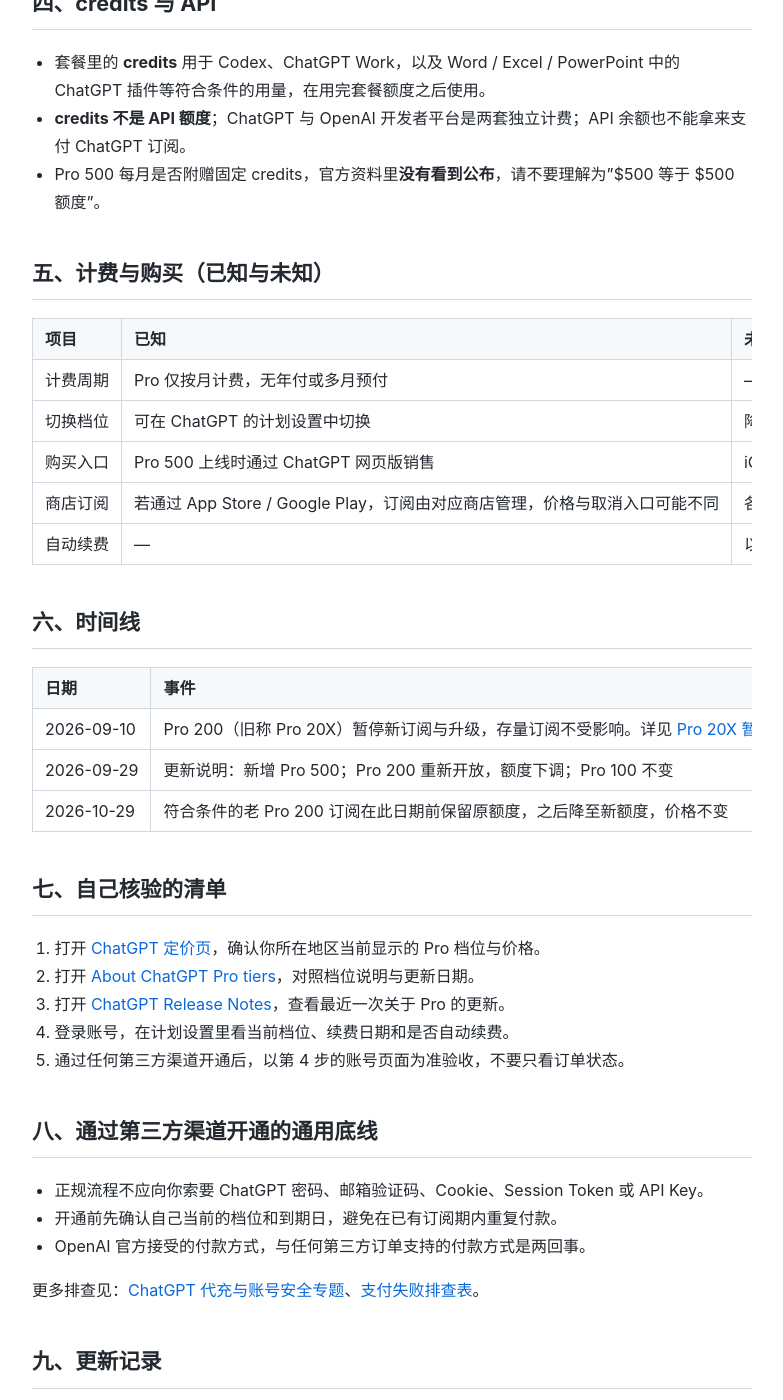
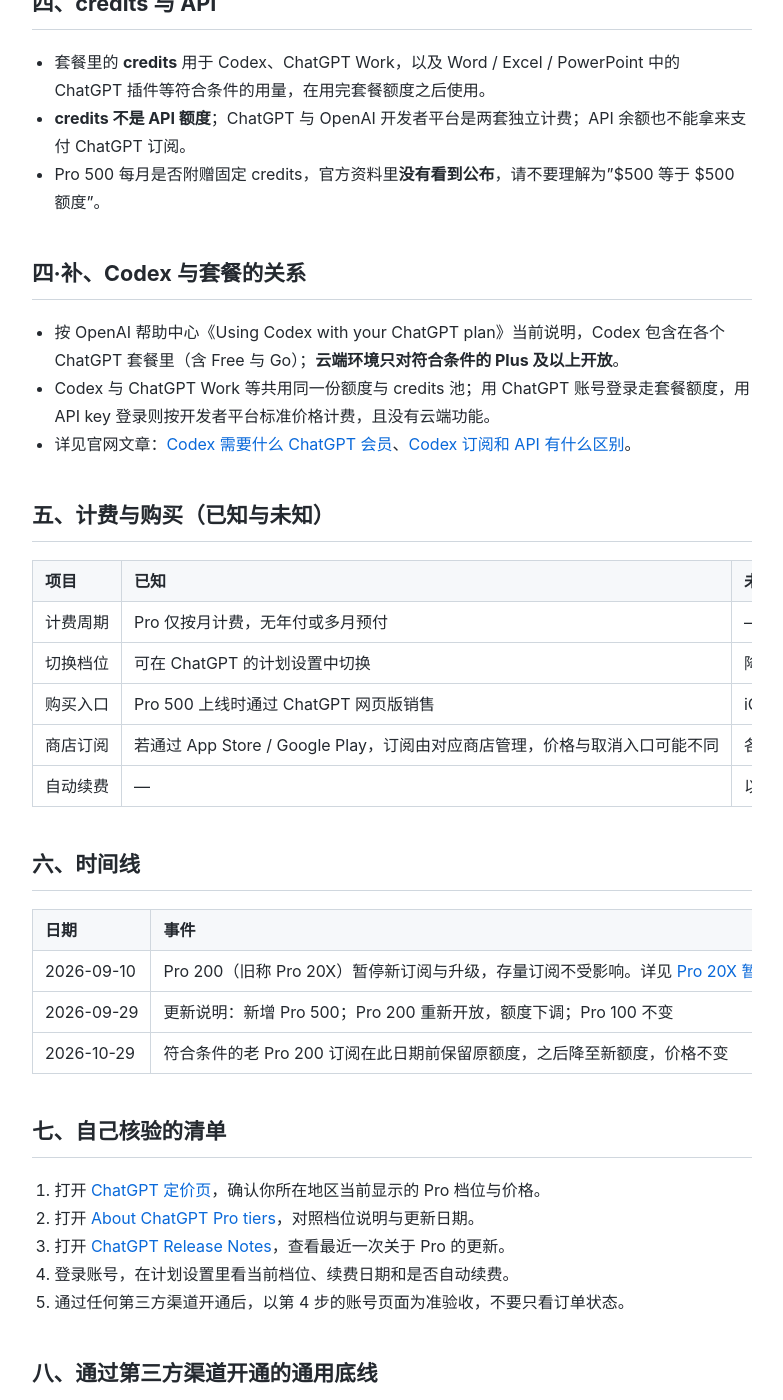
Before and after one commit to muyugpt-official/gpt-chongzhi, a Jekyll site: the page built from chatgpt-pro-tiers-2026.md, in a window 1280 px wide and 1400 px high, scrolled down 2103 px. Shown: the whole window, without its empty margins (248-1031 px from the left). Built offline with Jekyll 4.4.1, drawn with Linux system fonts in a browser that asks for light colours; some of the changed text lies outside the part shown.

Commit message:
docs: add Codex-vs-plan section to the Pro tiers handbook and link the two muyugpt.com Codex guides
Co-Authored-By: Claude Sonnet 5.5 <noreply@anthropic.com>

```diff
--- a/chatgpt-pro-tiers-2026.md
+++ b/chatgpt-pro-tiers-2026.md
@@ -66,6 +66,12 @@ MuyuGPT 产品页上的 Pro 5X / Pro 20X，沿用的是旧叫法，实际在售
 - **credits 不是 API 额度**；ChatGPT 与 OpenAI 开发者平台是两套独立计费；API 余额也不能拿来支付 ChatGPT 订阅。
 - Pro 500 每月是否附赠固定 credits，官方资料里**没有看到公布**，请不要理解为"$500 等于 $500 额度"。
 
+## 四·补、Codex 与套餐的关系
+
+- 按 OpenAI 帮助中心《Using Codex with your ChatGPT plan》当前说明，Codex 包含在各个 ChatGPT 套餐里（含 Free 与 Go）；**云端环境只对符合条件的 Plus 及以上开放**。
+- Codex 与 ChatGPT Work 等共用同一份额度与 credits 池；用 ChatGPT 账号登录走套餐额度，用 API key 登录则按开发者平台标准价格计费，且没有云端功能。
+- 详见官网文章：[Codex 需要什么 ChatGPT 会员](https://muyugpt.com/blog/codex-membership-requirements)、[Codex 订阅和 API 有什么区别](https://muyugpt.com/blog/codex-vs-api-difference)。
+
 ## 五、计费与购买（已知与未知）
 
 | 项目 | 已知 | 未知 / 请自行确认 |
@@ -104,7 +110,7 @@ MuyuGPT 产品页上的 Pro 5X / Pro 20X，沿用的是旧叫法，实际在售
 
 | 日期 | 变化 |
 | --- | --- |
-| 2026-10-01 | 建立本手册并链接官网解读文章：补充 Pro 100 / 200 / 500、倍数叫法对照、Ultrafast、credits 与 API 的区别；标注各条信息的把握程度 |
+| 2026-10-01 | 增补 Codex 与套餐关系小节；建立本手册并链接官网解读文章：补充 Pro 100 / 200 / 500、倍数叫法对照、Ultrafast、credits 与 API 的区别；标注各条信息的把握程度 |
 
 ## 资料来源
 
```
